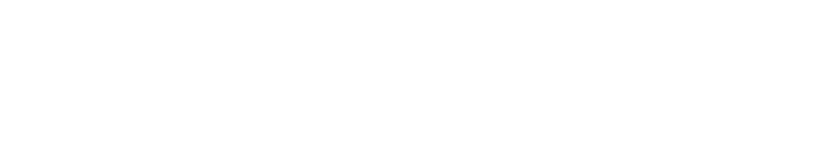
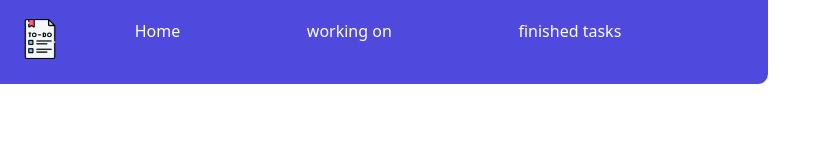
Before and after one commit to AhmadSerhall/todo, a plain HTML site: page index.html in a window 1280 px wide. Shown: the whole page, without its empty margins (0-831 px from the left). Drawn offline with Linux system fonts and the light colour scheme.

Commit message:
finished the nav bar

```diff
--- a/index.html
+++ b/index.html
@@ -3,11 +3,22 @@
 <head>
     <meta charset="UTF-8">
     <meta name="viewport" content="width=device-width, initial-scale=1.0">
+    <!-- <link rel="stylesheet" href="https://fonts.googleapis.com/css?family=Audiowide|Sofia|Trirong"> -->
     <link rel="stylesheet" href="./style.css">
     <title>Document</title>
 </head>
 <body>
+    <div class="hero">
+        <ul class="navBar">
+            <li>Home</li>
+            <li>working on</li>
+            <li>finished tasks</li>
+        </ul>
+        <img src="./assets/images/todoicon.png" class="logo" alt="Logo">
+    </div>
+    <div class="avatar">
 
+    </div>
     <link href="script.js">
 </body>
 </html>
--- a/style.css
+++ b/style.css
@@ -0,0 +1,43 @@
+* {
+    padding: 0;
+    margin: 0;
+    border: 0;
+    box-sizing: border-box;
+
+}
+body{
+    font-family:system-ui, -apple-system, BlinkMacSystemFont, 'Segoe UI', Roboto, Oxygen, Ubuntu, Cantarell, 'Open Sans', 'Helvetica Neue', sans-serif
+}
+
+.hero {
+    background-color: #5049DE;
+    padding: 20px;
+    width: 60vw;
+    border-bottom-right-radius: 10px;
+}
+
+.navBar {
+    display: flex;
+    justify-content: space-evenly;
+    align-items: center;
+}
+
+.navBar li {
+    list-style: none;
+    color: white;
+    font-weight: 500;
+    font-size: 16px;
+    margin-right: 12px;
+}
+
+.navBar li:hover {
+    cursor: pointer;
+}
+
+.logo {
+    display: inline-block;
+    width: 40px;
+    height: 40%;
+    left: 5px;
+    margin-top:-33px;
+}
```
Also changed, not shown: assets/images/todoicon.png (added), 1 other file.
